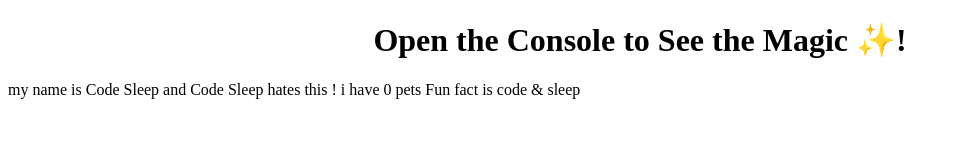
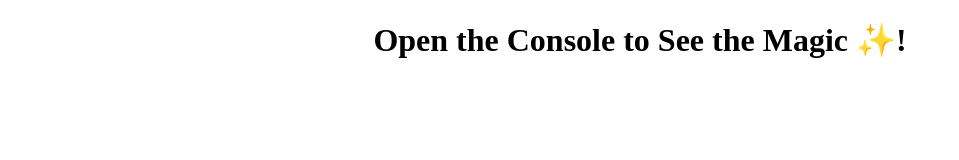
Before and after one commit to codesleeps/introJavaScript, a plain HTML site: page index.html in a window 1280 px wide. Shown: the whole page, without its empty margins (0-959 px from the left). Drawn offline with Linux system fonts and the light colour scheme.

Commit message:
Update index.html

```diff
--- a/index.html
+++ b/index.html
@@ -14,19 +14,7 @@
   <!--YOUR CODE HERE-->
   <script>
     // variables
-  personName = "Code Sleep";
-  pets = 0;
-  funFact = "code & sleep"
 
-
-  document.write("my name is " + personName + " and " + personName + " hates this ! ");
-  console.log(document);
-
-  document.write("i have " + pets + " pets ");
-  console.log(document);
-
-  document.write("Fun fact is " + funFact);
-  console.log(document);
 
   </script>
 
```
